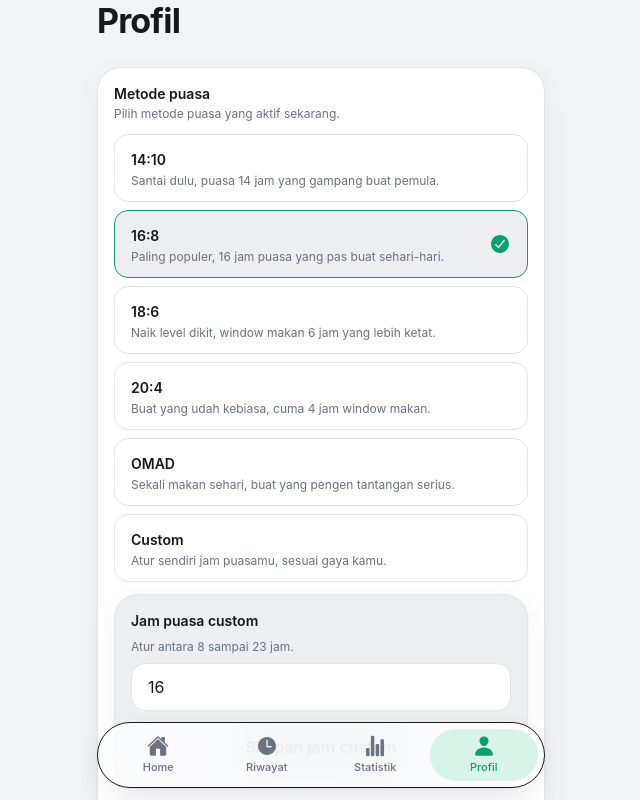
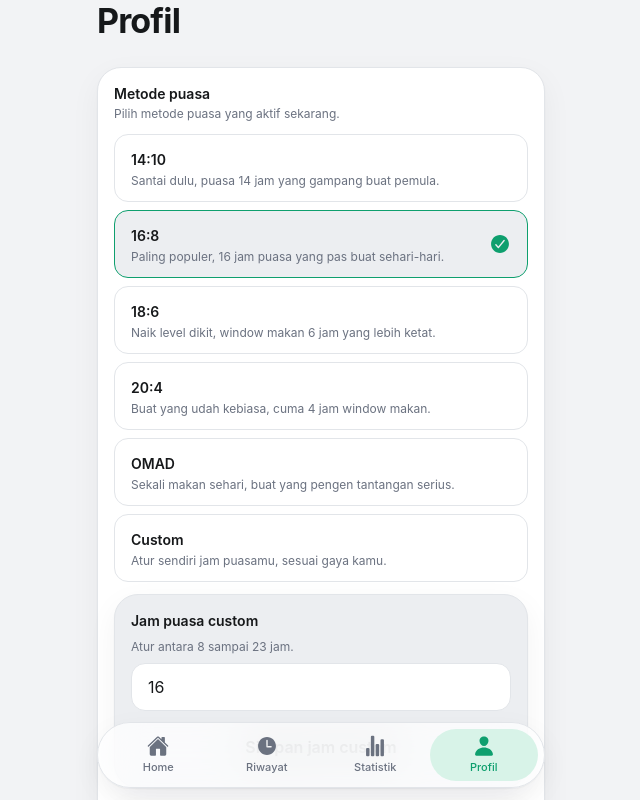
Before and after one commit to agussiswantoporto/heula-fe, a Next.js app: page /profile in a window 1280 px wide. Shown: the top 800 px of the page, without its empty margins (319-959 px from the left). Built offline with nearby package versions, Linux system fonts and the light colour scheme.

Commit message:
fix: use semantic border-border token for floating tab bar hairline

```diff
--- a/src/components/layout/BottomTabBar.tsx
+++ b/src/components/layout/BottomTabBar.tsx
@@ -41,7 +41,7 @@ export function BottomTabBar() {
     <div className="pointer-events-none fixed inset-x-0 bottom-0 z-50 mx-auto w-full max-w-[480px] px-4 pb-[calc(0.75rem+env(safe-area-inset-bottom))]">
       <nav
         aria-label="Navigasi utama"
-        className="pointer-events-auto rounded-pill border border-hairline bg-[var(--frost-surface)] shadow-card backdrop-blur-xl backdrop-saturate-150"
+        className="pointer-events-auto rounded-pill border border-border bg-[var(--frost-surface)] shadow-card backdrop-blur-xl backdrop-saturate-150"
       >
         <ul className="flex items-stretch p-1.5">
           {TABS.map((tab) => {
```
